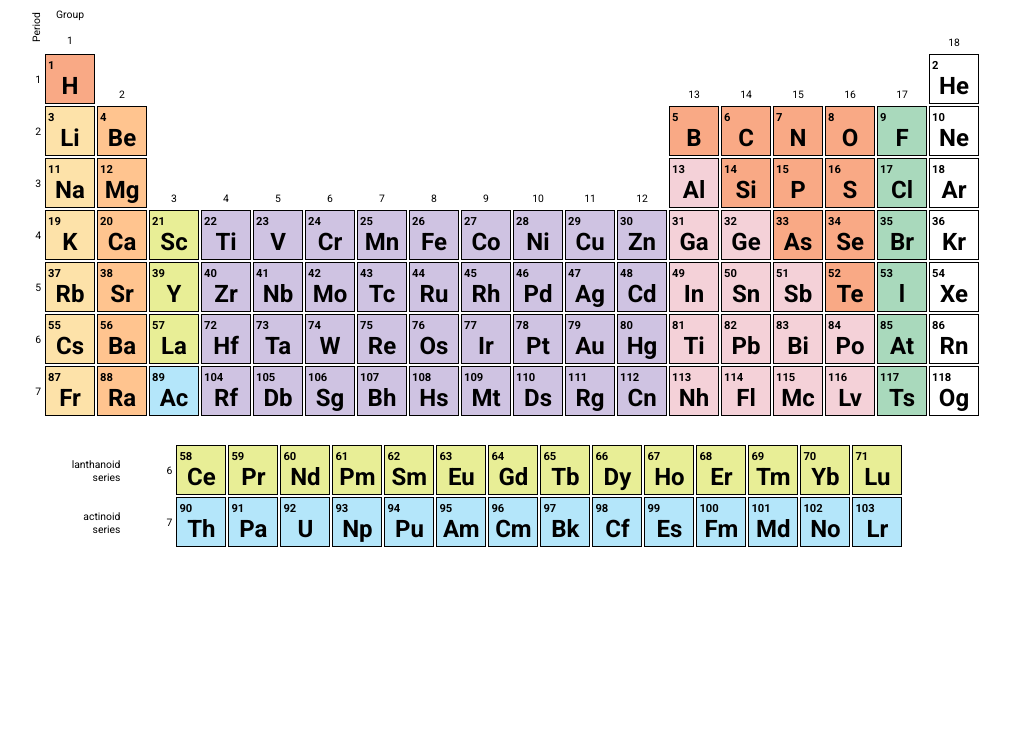
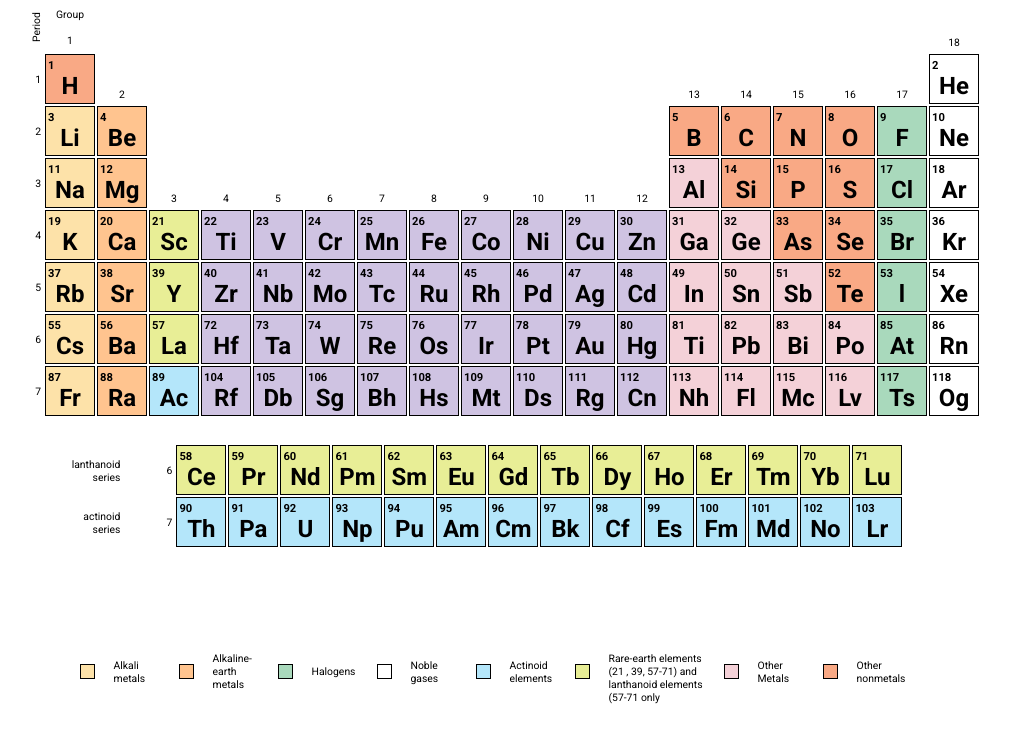
Before and after one commit to WebDevChris1/Periodic-Table, a plain HTML site: page index.html in a window 1280 px wide. Shown: the whole page, without its empty margins (154-1164 px from the left). Drawn offline with Linux system fonts and the light colour scheme.

Commit message:
added ledger

```diff
--- a/index.html
+++ b/index.html
@@ -596,5 +596,62 @@
         </tr>
       </table>
     </section>
+    <!-- Ledger -->
+    <section class="ledger-wrapper">
+      <table class="ledger">
+        <!-- Zero Row -->
+        <td class="ledger-box">
+          <div class="ledger-light-orange"></div>
+        </td>
+        <td class="ledger-text">
+          <p>Alkali metals</p>
+        </td>
+        <td class="ledger-box">
+          <div class="ledger-med-orange"></div>
+        </td>
+        <td class="ledger-text">
+          <p>Alkaline-earth metals</p>
+        </td>
+        <td class="ledger-box">
+          <div class="ledger-green"></div>
+        </td>
+        <td class="ledger-text">
+          <p>Halogens</p>
+        </td>
+        <td class="ledger-box">
+          <div class="ledger-white"></div>
+        </td>
+        <td class="ledger-text">
+          <p>Noble gases</p>
+        </td>
+        <td class="ledger-box">
+          <div class="ledger-blue"></div>
+        </td>
+        <td class="ledger-text">
+          <p>Actinoid elements</p>
+        </td>
+        <td class="ledger-box">
+          <div class="ledger-lime-green"></div>
+        </td>
+        <td class="ledger-text extra-txt">
+          <p>
+            Rare-earth elements (21 , 39, 57-71) and lanthanoid elements (57-71
+            only
+          </p>
+        </td>
+        <td class="ledger-box">
+          <div class="ledger-pink"></div>
+        </td>
+        <td class="ledger-text">
+          <p>Other Metals</p>
+        </td>
+        <td class="ledger-box">
+          <div class="ledger-orange"></div>
+        </td>
+        <td class="ledger-text">
+          <p>Other nonmetals</p>
+        </td>
+      </table>
+    </section>
   </body>
 </html>
--- a/style.css
+++ b/style.css
@@ -116,3 +116,85 @@ td {
 .text {
   text-align: right;
 }
+
+/* Ledger */
+
+.ledger-wrapper {
+  display: flex;
+  justify-content: center;
+  padding-top: 100px;
+}
+
+.ledger-text {
+  height: 10px;
+  border: none;
+  font-size: 0.65em;
+}
+
+.ledger-box {
+  height: 20px;
+  width: 20px;
+  border: none;
+  padding: 0 15px;
+}
+
+.ledger-light-orange {
+  background-color: #fde2a9;
+  border: 1px solid black;
+  height: 15px;
+  width: 15px;
+}
+
+.ledger-med-orange {
+  background-color: #ffc48f;
+  border: 1px solid black;
+  height: 15px;
+  width: 15px;
+}
+.ledger-orange {
+  background-color: #f9a985;
+  border: 1px solid black;
+  height: 15px;
+  width: 15px;
+}
+
+.ledger-green {
+  background-color: #a9d9bc;
+  border: 1px solid black;
+  height: 15px;
+  width: 15px;
+}
+
+.ledger-lime-green {
+  background-color: #e8ee96;
+  border: 1px solid black;
+  height: 15px;
+  width: 15px;
+}
+
+.ledger-white {
+  background-color: #fff;
+  border: 1px solid black;
+  height: 15px;
+  width: 15px;
+}
+
+.ledger-blue {
+  background-color: #b4e6fa;
+  border: 1px solid black;
+  height: 15px;
+  width: 15px;
+}
+
+.ledger-pink {
+  background-color: #f4d1d8;
+  border: 1px solid black;
+  height: 15px;
+  width: 15px;
+}
+
+.extra-txt {
+  width: 100px;
+  display: flex;
+  align-items: flex-start;
+}
```
